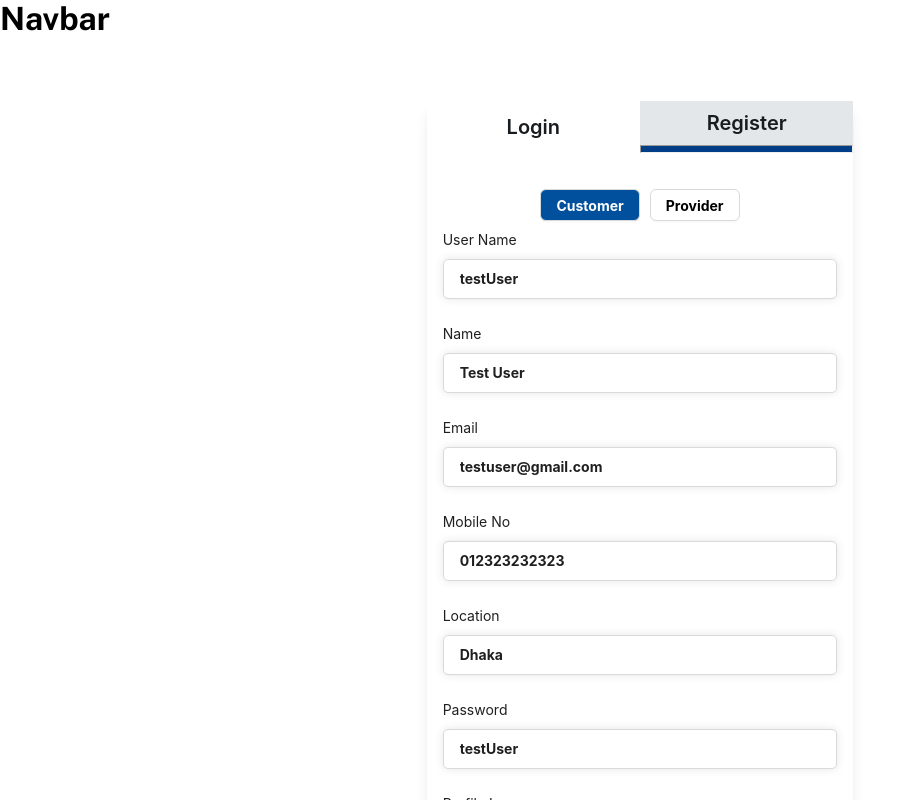
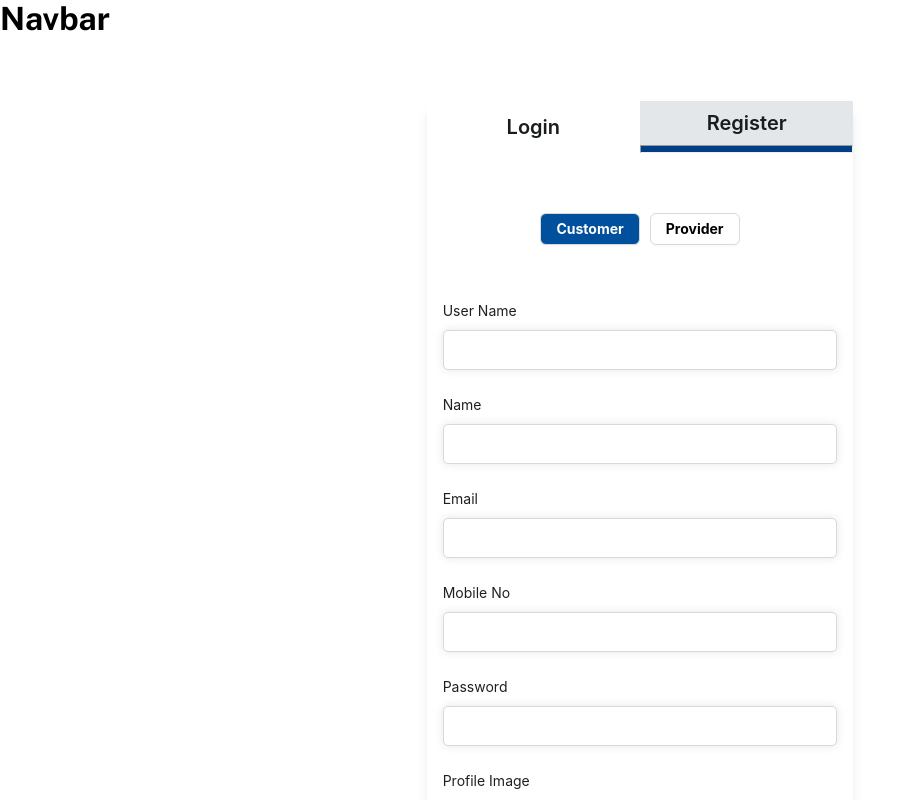
Before and after one commit to NS-Sheam/service-resarvation, a React (Vite) app in the folder reservation-client/: page /auth in a window 1280 px wide. Both pictures are taken after a click on the element "Register". Shown: the top 800 px of the page, without its empty margins (0-914 px from the left). Built offline with nearby package versions, Linux system fonts and the light colour scheme.

Commit message:
register done

```diff
--- a/reservation-client/src/components/auth/Register.tsx
+++ b/reservation-client/src/components/auth/Register.tsx
@@ -13,27 +13,12 @@ import {
   useProviderRegistrationMutation,
 } from "../../redux/redux/features/auth/auth.api";
 import { toast } from "sonner";
-import { TReduxResponse, TResponse } from "../../types";
+import { TResponse } from "../../types";
 /** TODO:
- * - Add google Login
  * - Add autmatic login after registration
  * - Automatically redirect to page where user was before login or want to go
  *
  */
-const defaultValues = {
-  userName: "testUser",
-  name: "Test User",
-  email: "testuser@gmail.com",
-  phone: "012323232323",
-  location: "Dhaka",
-  password: "testUser",
-};
-
-// availableSchedule: {
-//   day: TDay;
-//   startTime: string;
-//   endTime: string;
-// }[];
 
 const Register = () => {
   const [isCustomer, setIsCustomer] = useState(true);
@@ -65,6 +50,7 @@ const Register = () => {
       };
       delete userInfo.customer.image;
     }
+    console.log(userInfo);
 
     if (!isCustomer) {
       userInfo.provider["availableSchedule"] = availableSchedule;
@@ -78,8 +64,8 @@ const Register = () => {
     if (data.image) formData.append("file", data.image?.originFileObj);
     try {
       const res = isCustomer
-        ? ((await customerRegistration(userInfo)) as TResponse<any>)
-        : ((await providerRegistration(userInfo)) as TResponse<any>);
+        ? ((await customerRegistration(formData)) as TResponse<any>)
+        : ((await providerRegistration(formData)) as TResponse<any>);
 
       console.log(res);
 
@@ -138,10 +124,7 @@ const Register = () => {
         </Col>
 
         <Col span={24}>
-          <RForm
-            onSubmit={onSubmit}
-            defaultValues={defaultValues}
-          >
+          <RForm onSubmit={onSubmit}>
             <Row gutter={8}>
               <Col span={24}>
                 <RInput
@@ -179,6 +162,8 @@ const Register = () => {
                   required
                 />
               </Col>
+              {!isCustomer && (
+                <>
                   <Col span={24}>
                     <RInput
                       style={commonInputStyle}
@@ -188,7 +173,7 @@ const Register = () => {
                       required
                     />
                   </Col>
-              {!isCustomer && (
+
                   <Col span={24}>
                     <RSelect
                       required
@@ -212,6 +197,7 @@ const Register = () => {
                       name="startAndEndTime"
                     />
                   </Col>
+                </>
               )}
               <Col span={24}>
                 <RInput
```
Also changed, not shown: 1 other file (tests, documents, lock files or other folders). Lines whose indentation alone changed are shown as unchanged.
